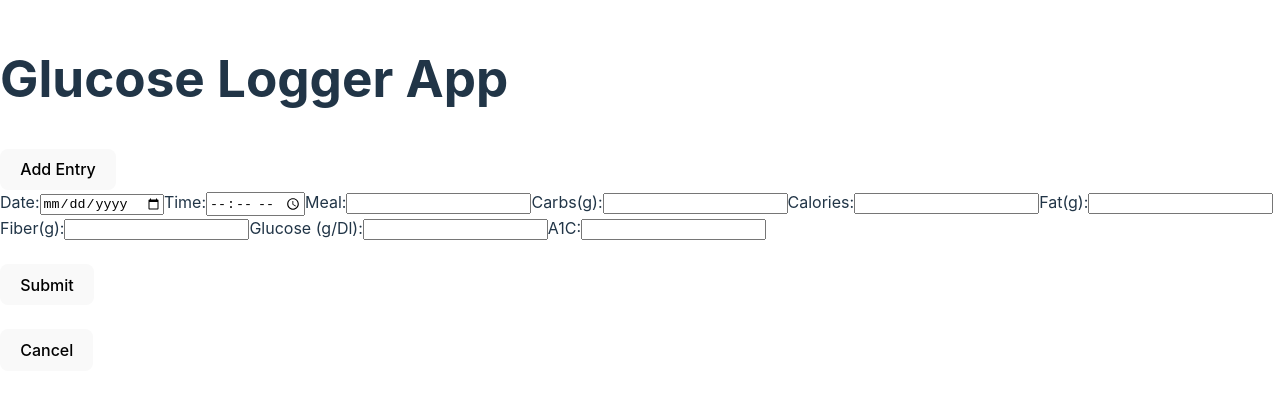
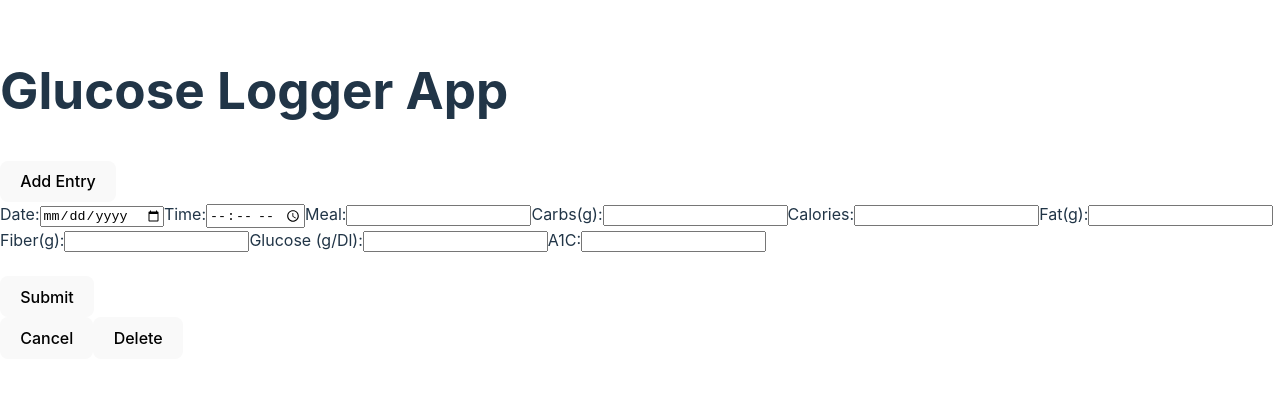
Before and after one commit to bobrien-pursuit/glucose-logger-front-end, a React (Vite) app: page /edit/entry/1 in a window 1280 px wide. Shown: the part 211-606 px from the top of the page. Built offline with nearby package versions, Linux system fonts and the light colour scheme; no server answers.

Commit message:
adds delete button to edit form

```diff
--- a/src/Components/EditEntryForm.jsx
+++ b/src/Components/EditEntryForm.jsx
@@ -54,6 +54,15 @@ function UpdateEntryForm() {
         updateEntry();
         navigate('/');
     };
+
+    const handleDelete = () => {
+        fetch(`${API}/entries/${id}`, {
+            method: 'DELETE'
+        })
+        .then(res => res.json())
+        .then(res => navigate('/'))
+        .catch(err => console.log(err));
+    }
 
     return (
         <div>
@@ -133,11 +142,12 @@ function UpdateEntryForm() {
             <br />
             <br />
             <button type="submit">Submit</button>
-        </form>
-        <br />
+            <br />
         <Link to={'/'}>
             <button>Cancel</button>
         </Link>
+            <button onClick={handleDelete}>Delete</button>
+        </form>
         </div>
     )
 }
```
